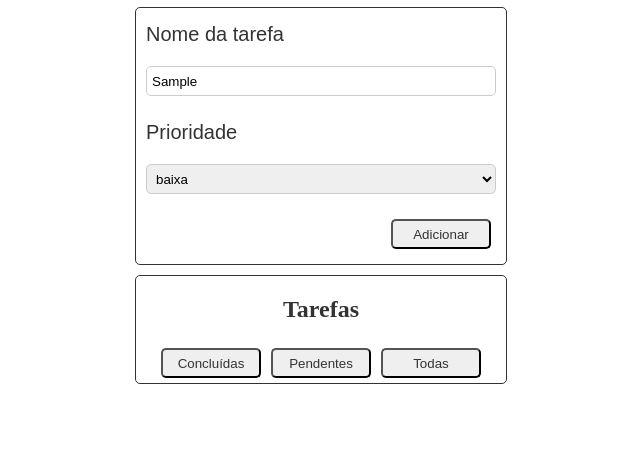
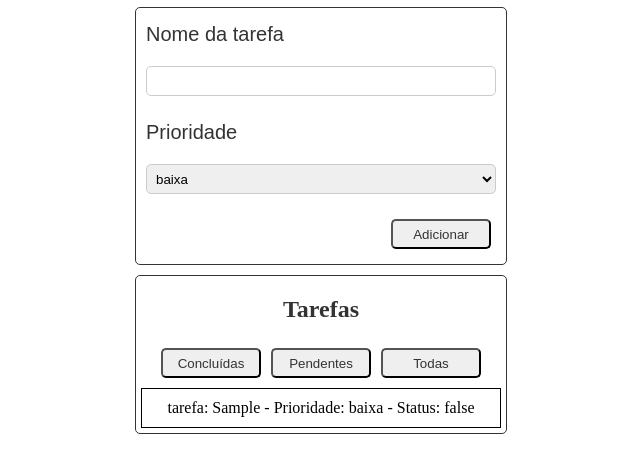
Before and after one commit to JulianPedroDeAlexandre/ListaTarefasJs, a plain HTML site: page index.htm in a window 1280 px wide. Both pictures are taken after typing "Sample" into the empty fields and a click on the button "Adicionar". Shown: the part 80-552 px from the top of the page, without its empty margins (319-959 px from the left). Drawn offline with Linux system fonts and the light colour scheme.

Commit message:
add (inverter estado da tarefa)

```diff
--- a/repeticao.js
+++ b/repeticao.js
@@ -7,5 +7,35 @@ const addBt = document.getElementById("add");
 
 addBt.addEventListener("click", (e) =>{
     e.preventDefault();
+    if(!tarefaInput.value)
+        return alert("preencha o formulario");
 
+    arraytarefas.push({
+        nome:tarefaInput.value,
+        prioridade:prioridadeSelect.value,
+        status:false
+    });
+    tarefaInput.value = "";
+    renderizar()
 });
+
+function renderizar(){
+    tarefaLi.innerHTML = ""
+    arraytarefas.forEach((item, index) => {
+        const li = document.createElement("li");
+        li.className = "item-lista";
+        li.dataset.status = item.concluido ? "completed" : "pending";
+        li.dataset.index = index;
+        li.innerText = `tarefa: ${item.nome} - Prioridade: ${item.prioridade} - Status: ${item.status}`;
+        tarefaLi.appendChild(li);
+    })
+
+}
+
+tarefaLi.addEventListener("click", (e) => {
+    if(e.target.classList.contains("item-lista")){
+        const index = e.target.dataset.index;
+       arraytarefas[index].concluido = !arraytarefas[index].concluido;
+        renderizar();
+    }
+});
--- a/style.css
+++ b/style.css
@@ -120,7 +120,7 @@ label{
 .item-lista {
     padding: 10px;
     cursor: pointer;
-    border-bottom: 1px solid #eee;
+    border: 1px solid #000000;
 }
 
 /* Estilo específico para o status 'pending' */
```
Also changed, not shown: 1 other file.
